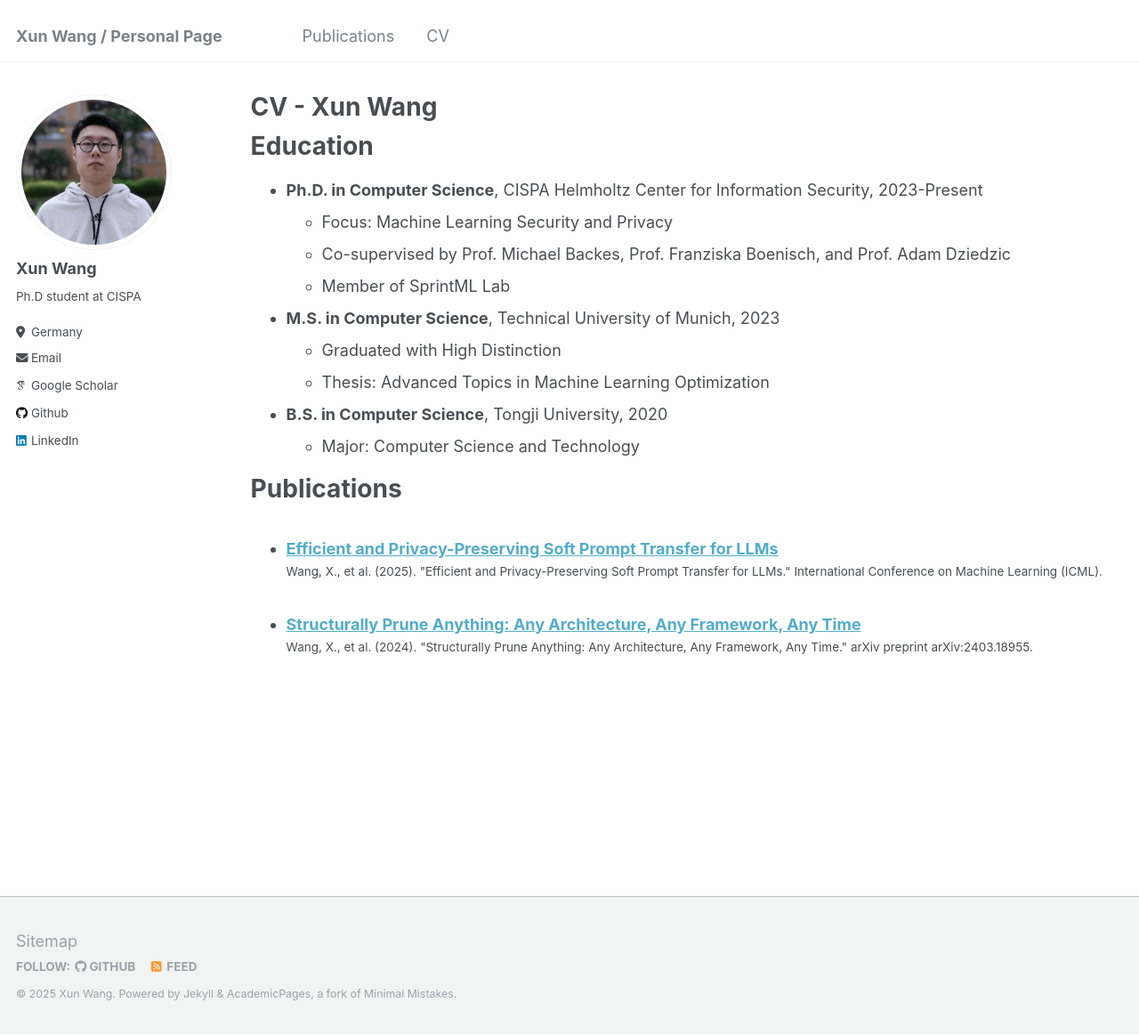
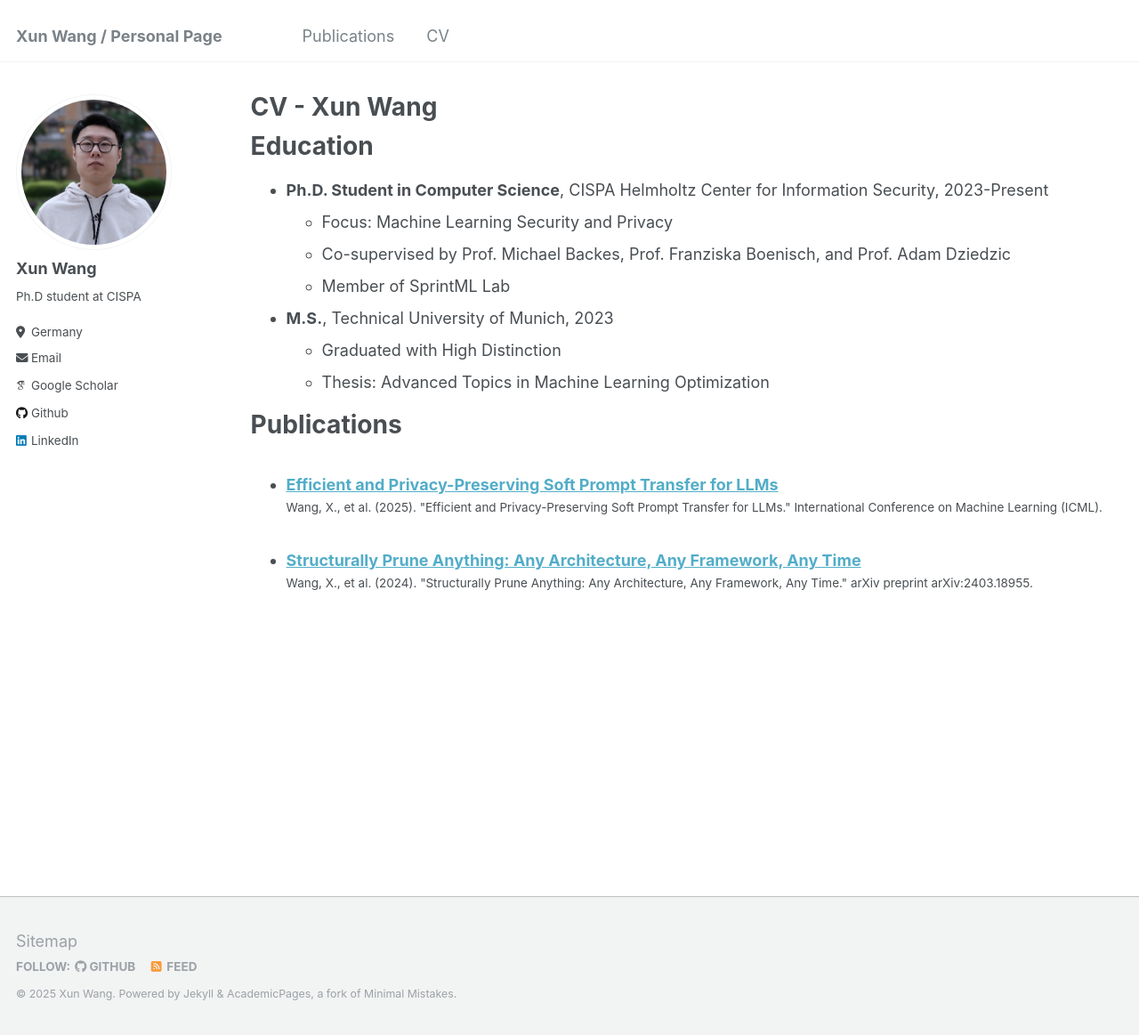
Before and after one commit to stephen016/stephen016.github.io, a Jekyll site: the page built from _pages/cv.md, in a window 1280 px wide and 1163 px high. Shown: the whole window at 89% size. Built offline with Jekyll 4.4.1, drawn with Linux system fonts in a browser that asks for light colours; some web fonts are replaced.

Commit message:
updated CV

```diff
--- a/_pages/cv.md
+++ b/_pages/cv.md
@@ -12,15 +12,14 @@ redirect_from:
 
 Education
 ======
-* **Ph.D. in Computer Science**, CISPA Helmholtz Center for Information Security, 2023-Present
+* **Ph.D. Student in Computer Science**, CISPA Helmholtz Center for Information Security, 2023-Present
   * Focus: Machine Learning Security and Privacy
   * Co-supervised by Prof. Michael Backes, Prof. Franziska Boenisch, and Prof. Adam Dziedzic
   * Member of SprintML Lab
-* **M.S. in Computer Science**, Technical University of Munich, 2023
+* **M.S.**, Technical University of Munich, 2023
   * Graduated with High Distinction
   * Thesis: Advanced Topics in Machine Learning Optimization
-* **B.S. in Computer Science**, Tongji University, 2020
-  * Major: Computer Science and Technology
+
 
 <!-- Work experience
 ======
```
